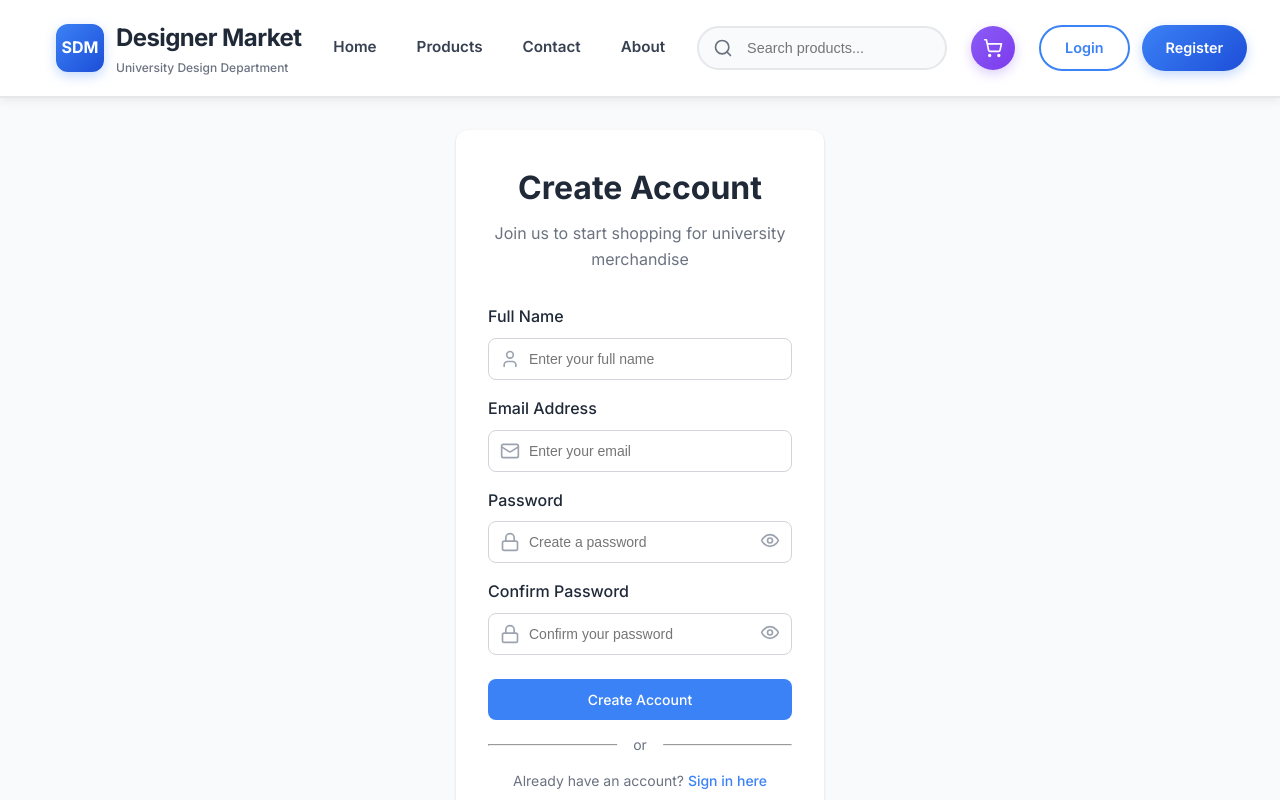
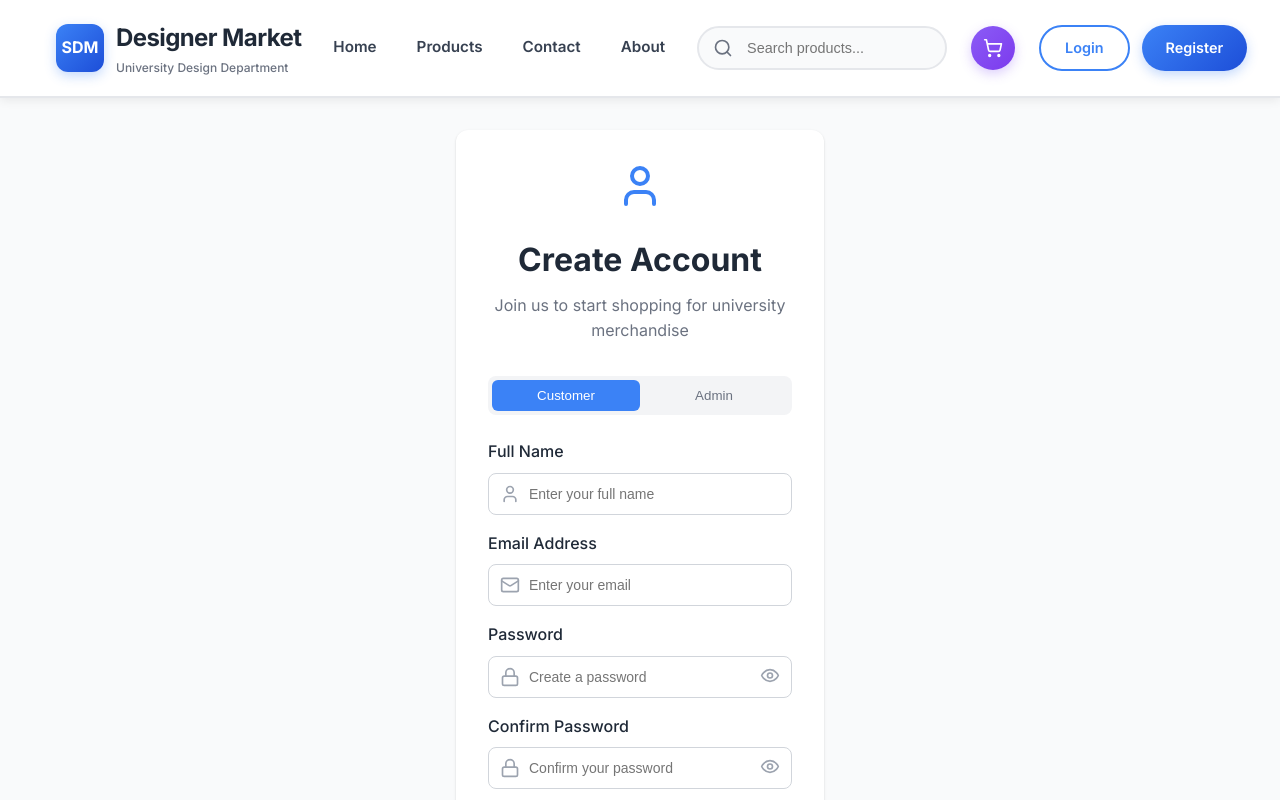
Before and after one commit to Raees-J/StudentDesignerMarketplace, a React (Vite) app in the folder Frontend/: page /register in a window 1280 px wide. Shown: the top 800 px of the page. Built offline with nearby package versions, Linux system fonts and the light colour scheme.

Commit message:
First Commit:

```diff
--- a/Frontend/src/contexts/AuthContext.tsx
+++ b/Frontend/src/contexts/AuthContext.tsx
@@ -1,6 +1,6 @@
 import React, { createContext, useContext, useEffect, useState } from 'react';
 import toast from 'react-hot-toast';
-import { loginAdmin, loginCustomer, registerCustomer } from '../api/profileApi';
+import { loginAdmin, loginCustomer, registerCustomer, registerAdmin } from '../api/profileApi';
 
 export interface User {
   id: string;
@@ -17,7 +17,12 @@ interface AuthContextType {
   loading: boolean;
   login: (email: string, password: string, loginRole?: 'admin' | 'user') => Promise<boolean>;
   logout: () => void;
-  register: (name: string, email: string, password: string) => Promise<boolean>;
+  register: (
+      name: string,
+      email: string,
+      password: string,
+      role?: 'admin' | 'user'
+  ) => Promise<boolean>;
 }
 
 const AuthContext = createContext<AuthContextType | undefined>(undefined);
@@ -91,23 +96,32 @@ export const AuthProvider: React.FC<{ children: React.ReactNode }> = ({ children
     }
   };
 
-  const register = async (name: string, email: string, password: string): Promise<boolean> => {
+  const register = async (
+      name: string,
+      email: string,
+      password: string,
+      role: 'admin' | 'user' = 'user'
+  ): Promise<boolean> => {
     setLoading(true);
     try {
       const [firstName, ...lastNameParts] = name.split(' ');
       const lastName = lastNameParts.join(' ') || '';
 
-      const customerData = { firstName, lastName, email, password };
-
-      const response = await registerCustomer(customerData);
+      let response;
+      if (role === 'admin') {
+        const adminData = { firstName, lastName, email, password };
+        response = await registerAdmin(adminData);
+      } else {
+        const customerData = { firstName, lastName, email, password };
+        response = await registerCustomer(customerData);
+      };
 
       if (response && (response.success || response.id || response.email)) {
         // Automatically log in newly registered user
-        await login(email, password, 'user'); // role is 'user' = Customer
+        await login(email, password, role);
 
         toast.success(`Welcome, ${name}! Your account has been created.`);
         return true;
-      } else {
         throw new Error('Registration failed');
       }
     } catch (error: any) {
--- a/Frontend/src/pages/Register.tsx
+++ b/Frontend/src/pages/Register.tsx
@@ -1,4 +1,4 @@
-import { Eye, EyeOff, Lock, Mail, User } from 'lucide-react';
+import { Eye, EyeOff, Lock, Mail, User, Shield } from 'lucide-react';
 import React, { useState } from 'react';
 import { Link, useNavigate } from 'react-router-dom';
 import { useAuth } from '../contexts/AuthContext';
@@ -14,6 +14,7 @@ const Register: React.FC = () => {
   const [showConfirmPassword, setShowConfirmPassword] = useState(false);
   const [loading, setLoading] = useState(false);
   const [errors, setErrors] = useState<{ [key: string]: string }>({});
+  const [role, setRole] = useState<'admin' | 'user'>('user');
 
   const { register } = useAuth();
   const navigate = useNavigate();
@@ -53,10 +54,13 @@ const Register: React.FC = () => {
 
     try {
       // Register and auto-login as 'user' (Customer)
-      const success = await register(formData.name, formData.email, formData.password);
+      const success = await register(formData.name, formData.email, formData.password, role);
       if (success) {
-        // Auto-login handled inside AuthContext.register
-        navigate('/'); // Redirect to homepage or dashboard
+        if (role === 'admin') {
+          navigate('/admin/dashboard');
+        } else {
+          navigate('/');
+        }
       }
     } catch (error) {
       // Error is already handled in AuthContext
@@ -70,8 +74,65 @@ const Register: React.FC = () => {
         <div className="container" style={{ maxWidth: '400px' }}>
           <div className="card" style={{ padding: '2rem' }}>
             <div style={{ textAlign: 'center', marginBottom: '2rem' }}>
-              <h1 style={{ fontSize: '2rem', fontWeight: '700', color: '#1f2937', marginBottom: '0.5rem' }}>Create Account</h1>
-              <p style={{ color: '#6b7280' }}>Join us to start shopping for university merchandise</p>
+              <div style={{ marginBottom: '1rem' }}>
+                {role === 'admin' ? (
+                    <Shield size={48} style={{ color: '#3b82f6', margin: '0 auto' }} />
+                ) : (
+                    <User size={48} style={{ color: '#3b82f6', margin: '0 auto' }} />
+                )}
+              </div>
+              <h1 style={{ fontSize: '2rem', fontWeight: '700', color: '#1f2937', marginBottom: '0.5rem' }}>
+                {role === 'admin' ? 'Admin Registration' : 'Create Account'}
+              </h1>
+              <p style={{ color: '#6b7280' }}>
+                {role === 'admin'
+                    ? 'Register to manage the University Store'
+                    : 'Join us to start shopping for university merchandise'}
+              </p>
+            </div>
+
+            {/* Role Toggle */}
+            <div style={{
+              display: 'flex',
+              backgroundColor: '#f3f4f6',
+              borderRadius: '0.5rem',
+              padding: '0.25rem',
+              marginBottom: '1.5rem'
+            }}>
+              <button
+                  type="button"
+                  onClick={() => setRole('user')}
+                  style={{
+                    flex: 1,
+                    padding: '0.5rem',
+                    backgroundColor: role === 'user' ? '#3b82f6' : 'transparent',
+                    color: role === 'user' ? 'white' : '#6b7280',
+                    border: 'none',
+                    borderRadius: '0.375rem',
+                    cursor: 'pointer',
+                    fontWeight: '500',
+                    transition: 'all 0.2s'
+                  }}
+              >
+                Customer
+              </button>
+              <button
+                  type="button"
+                  onClick={() => setRole('admin')}
+                  style={{
+                    flex: 1,
+                    padding: '0.5rem',
+                    backgroundColor: role === 'admin' ? '#3b82f6' : 'transparent',
+                    color: role === 'admin' ? 'white' : '#6b7280',
+                    border: 'none',
+                    borderRadius: '0.375rem',
+                    cursor: 'pointer',
+                    fontWeight: '500',
+                    transition: 'all 0.2s'
+                  }}
+              >
+                Admin
+              </button>
             </div>
 
             <form onSubmit={handleSubmit} style={{ marginBottom: '1.5rem' }}>
@@ -176,7 +237,7 @@ const Register: React.FC = () => {
             <div style={{ textAlign: 'center' }}>
               <p style={{ color: '#6b7280', fontSize: '0.875rem' }}>
                 Already have an account?{' '}
-                <Link to="/login" style={{ color: '#3b82f6', textDecoration: 'none', fontWeight: '500' }}>
+                <Link to={`/login?role=${role}`} style={{ color: '#3b82f6', textDecoration: 'none', fontWeight: '500' }}>
                   Sign in here
                 </Link>
               </p>
```
Also changed, not shown: 1 other file (tests, documents, lock files or other folders).
